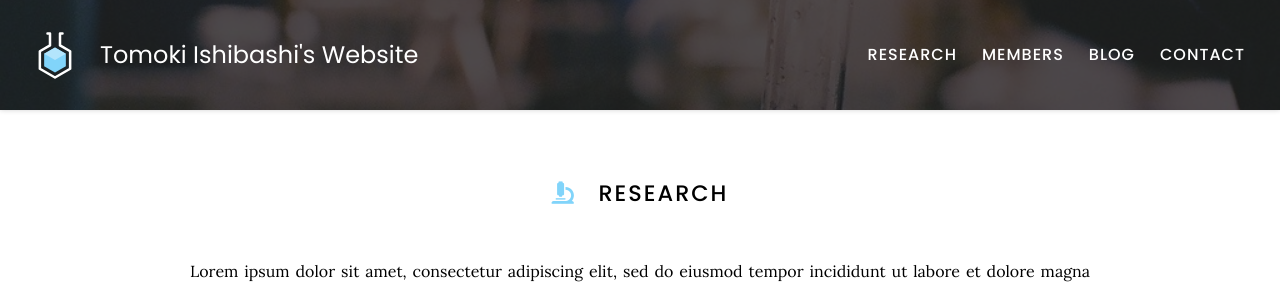
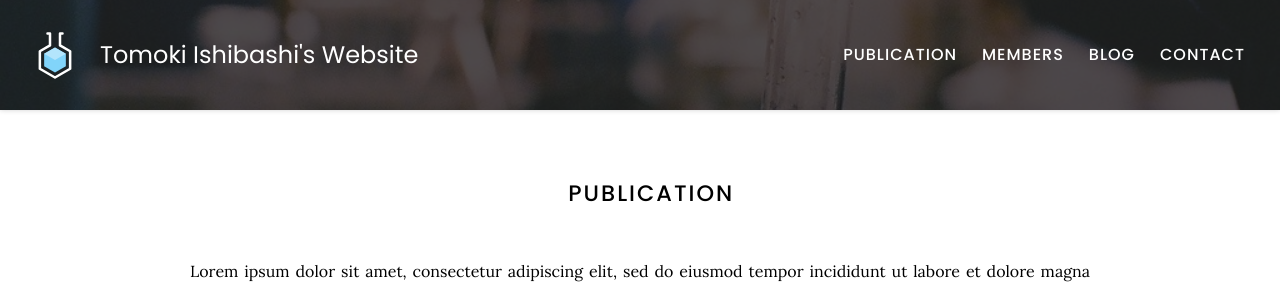
Before and after one commit to ishibaki/ishibashi-lab.github.io, a Jekyll site: the page built from publication/index.md, in a window 1280 px wide. Shown: the top 292 px of the page. Built offline with Jekyll 4.4.1, drawn with Linux system fonts in a browser that asks for light colours.

Commit message:
Update and rename research/index.md to publication/index.md

```diff
--- a/research/index.md
+++ b/publication/index.md
@@ -1,11 +1,11 @@
 ---
-title: Research
+title: Publication
 nav:
   order: 1
-  tooltip: Published works
+  tooltip: Our published works
 ---
 
-# <i class="fas fa-microscope"></i>Research
+# <i class="fas fa-book-open-cover"></i>Publication
 
 Lorem ipsum dolor sit amet, consectetur adipiscing elit, sed do eiusmod tempor incididunt ut labore et dolore magna aliqua.
 Ut enim ad minim veniam, quis nostrud exercitation ullamco laboris nisi ut aliquip ex ea commodo consequat.
```
